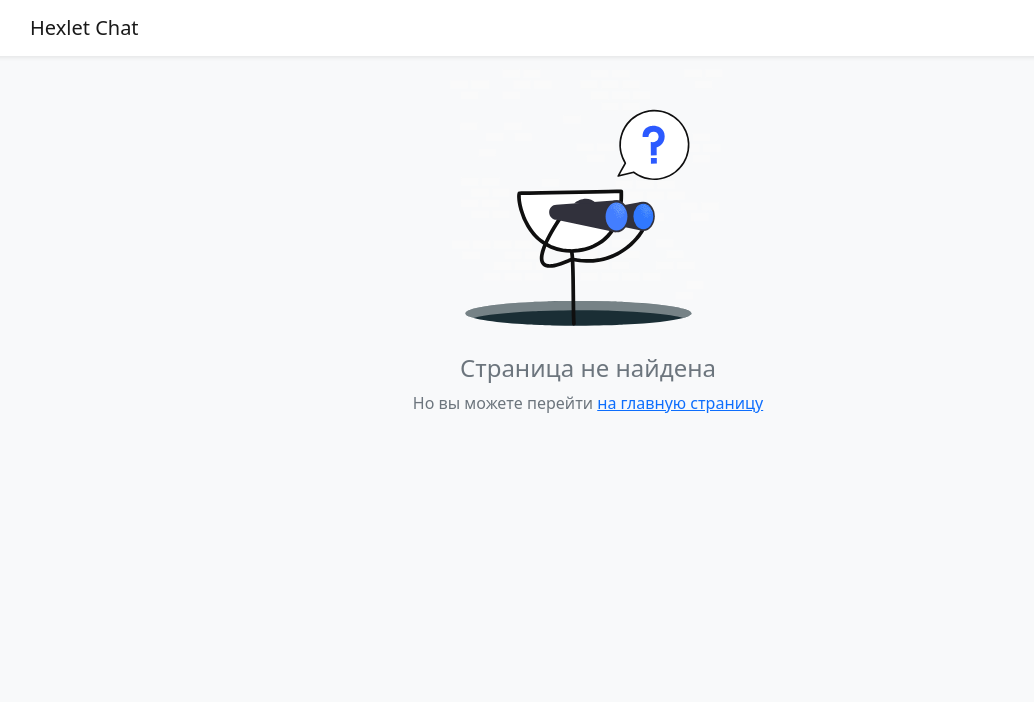
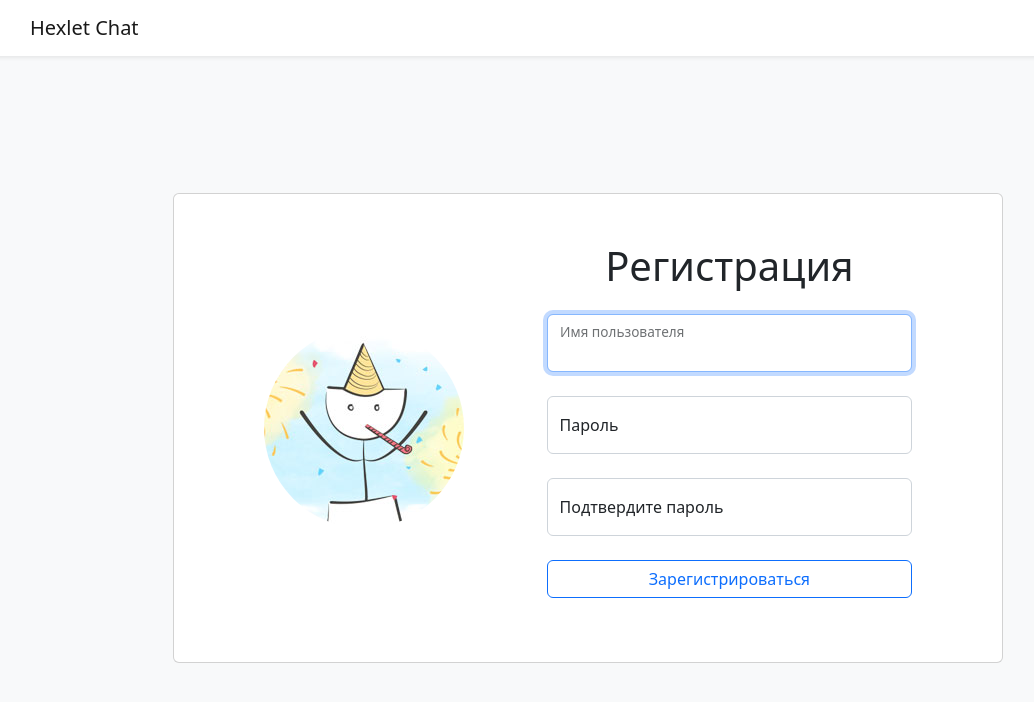
Before and after one commit to mariesukhova/frontend-project-12, a React (Create React App) app in the folder frontend/: page /signup in a window 1280 px wide. Shown: the top 702 px of the page, without its empty margins (52-1086 px from the left). Built offline with nearby package versions, Linux system fonts and the light colour scheme; no server answers.

Commit message:
[step-7] Add singUp page to App

```diff
--- a/frontend/src/App.jsx
+++ b/frontend/src/App.jsx
@@ -16,6 +16,7 @@ import store from './slices/store';
 import NotFoundPage from './pages/notFound/NotFoundPage';
 import HomePage from './pages/home/HomePage';
 import LoginPage from './pages/login/NewLoginPage';
+import SignupPage from './pages/signup/SignupPage';
 import AuthContext from './contexts/index';
 import useAuth from './hooks/index';
 import { addMessage } from './slices/messagesSlice';
@@ -112,6 +113,7 @@ function App() {
                     )}
                     />
                     <Route path="/login" element={<LoginPage />} />
+                    <Route path="/signup" element={<SignupPage />} />
                     <Route path="/*" element={<NotFoundPage />} />
                   </Routes>
                 </div>
--- /dev/null
+++ b/frontend/src/pages/signup/SignupPage.jsx
@@ -0,0 +1,146 @@
+/* eslint-disable no-unused-vars */
+import axios from 'axios';
+import React, { useEffect, useRef, useState } from 'react';
+import { useFormik } from 'formik';
+import {
+  Container, Row, Col, Card, Form, Button, FloatingLabel,
+} from 'react-bootstrap';
+import * as Yup from 'yup';
+import { useNavigate } from 'react-router-dom';
+import useAuth from '../../hooks/index';
+import routes from '../../routes';
+import signupImg from './signupImg.jpg';
+
+export default function SingupPage() {
+  const [error, setError] = useState('');
+  const [authFailed, setAuthFailed] = useState(false);
+
+  const auth = useAuth();
+  const navigate = useNavigate();
+
+  const handleOnSubmit = async (values) => {
+    setError('');
+    try {
+      const response = await axios.post(routes.signupPath(), values);
+      const user = response.data;
+      if (user) {
+        localStorage.setItem('userId', JSON.stringify(user));
+        auth.logIn();
+        navigate('/');
+      }
+    } catch (e) {
+      setAuthFailed(true);
+      if (e.response.data.statusCode === 409) {
+        setError('Такой пользователь уже существует');
+      } else {
+        setError('Ошибка сети');
+      }
+    }
+  };
+
+  const validationSchema = Yup.object({
+    username: Yup.string()
+      .min(3, 'От 3 до 20 символов')
+      .max(20, 'От 3 до 20 символов')
+      .required('Обязательное поле'),
+    password: Yup.string()
+      .min(6, 'От 6 символов')
+      .required('Обязательное поле'),
+    passwordConfirmation: Yup.string()
+      .required('Обязательное поле')
+      .oneOf([Yup.ref('password'), null], 'Пароли должны совпадать'),
+  });
+
+  const f = useFormik({
+    initialValues: {
+      username: '',
+      password: '',
+      passwordConfirmation: '',
+    },
+    validationSchema,
+    validateOnChange: false,
+    onSubmit: (values) => {
+      const obj = {};
+      obj.username = values.username;
+      obj.password = values.password;
+      handleOnSubmit(obj);
+    },
+  });
+
+  const inputRef = useRef();
+  useEffect(() => {
+    inputRef.current.focus();
+  }, []);
+
+  return (
+    <Container fluid className="vh-100">
+      <Row className="justify-content-center align-content-center h-100">
+        <Col xs={12} md={8} xxl={6}>
+          <Card shadow-sm="true">
+            <Card.Body className="d-flex flex-column flex-md-row justify-content-around align-items-center p-5">
+              <div>
+                <img src={signupImg} className="rounded-circle" alt="Регистрация" />
+              </div>
+              <Form className="w-50" onSubmit={f.handleSubmit}>
+                <h1 className="text-center mb-4">Регистрация</h1>
+                <FloatingLabel htmlFor="username" label="Имя пользователя" className="mb-4">
+                  <Form.Control
+                    name="username"
+                    autoComplete="username"
+                    type="text"
+                    id="username"
+                    placeholder="Ваш ник"
+                    ref={inputRef}
+                    onChange={f.handleChange}
+                    value={f.values.username}
+                    isInvalid={f.errors.username || error}
+                    required
+                  />
+                  <Form.Control.Feedback type="invalid">
+                    { f.errors.username }
+                  </Form.Control.Feedback>
+                </FloatingLabel>
+                <FloatingLabel htmlFor="password" label="Пароль" className="mb-4">
+                  <Form.Control
+                    name="password"
+                    autoComplete="password"
+                    type="password"
+                    id="password"
+                    placeholder="Пароль"
+                    onChange={f.handleChange}
+                    value={f.values.password}
+                    isInvalid={f.errors.password || error}
+                    required
+                  />
+                  <Form.Control.Feedback type="invalid">
+                    { f.errors.password }
+                  </Form.Control.Feedback>
+                </FloatingLabel>
+                <FloatingLabel htmlFor="passwordConfirmation" label="Подтвердите пароль" className="mb-4">
+                  <Form.Control
+                    name="passwordConfirmation"
+                    autoComplete="passwordConfirmation"
+                    type="password"
+                    id="passwordConfirmation"
+                    placeholder="Подтвердите пароль"
+                    onChange={f.handleChange}
+                    value={f.values.passwordConfirmation}
+                    isInvalid={f.errors.passwordConfirmation || error}
+                    required
+                  />
+                  <Form.Control.Feedback type="invalid">
+                    { f.errors.passwordConfirmation }
+                  </Form.Control.Feedback>
+                </FloatingLabel>
+                { error ? <p className="text-danger">{error}</p> : null}
+                <Button type="submit" className="w-100 mb-3" variant="outline-primary">
+                  Зарегистрироваться
+                </Button>
+              </Form>
+            </Card.Body>
+          </Card>
+        </Col>
+      </Row>
+    </Container>
+  );
+}
```
Also changed, not shown: frontend/src/pages/signup/signupImg.jpg (added).
